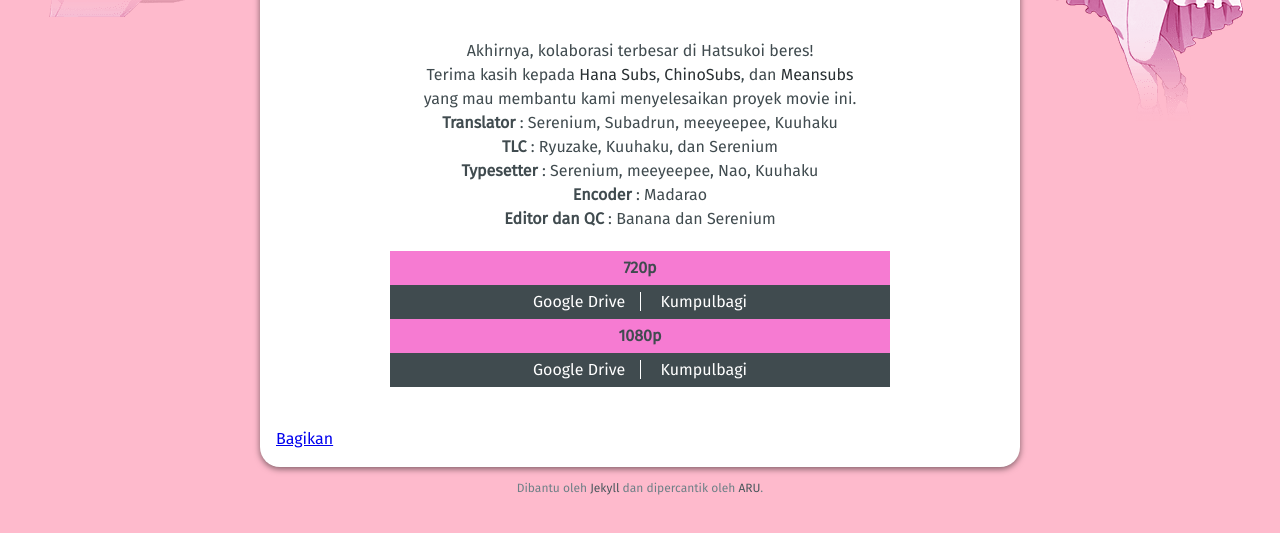
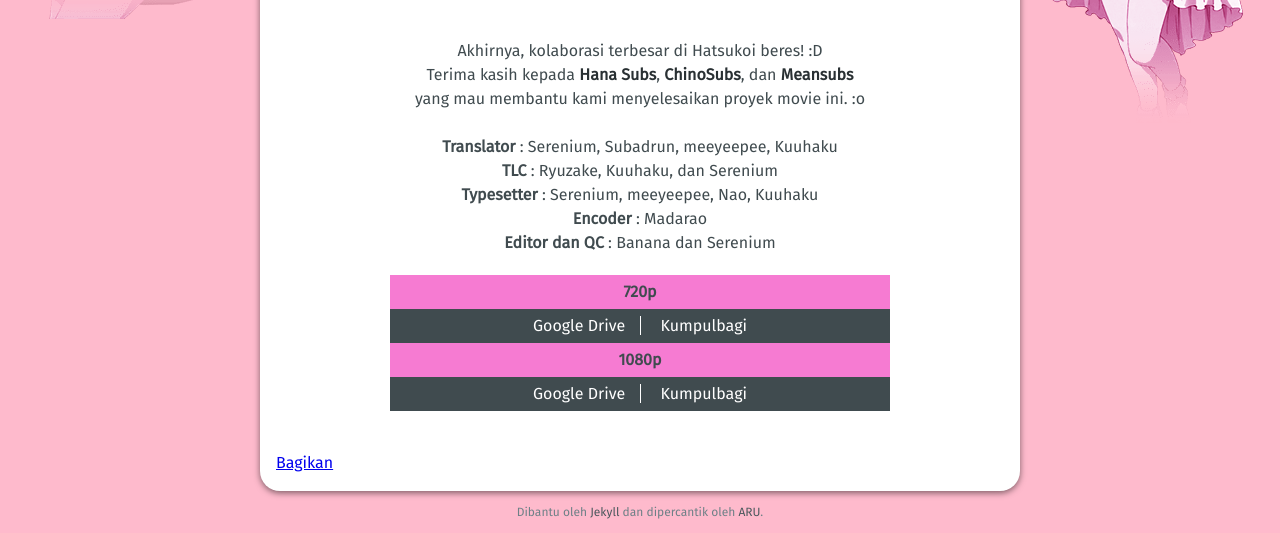
Before and after one commit to faishalirwn/hatsukoisubs, a Jekyll site: the page built from _posts/2017-07-16-kizu-iii-reiketsu-hen.html, in a window 1280 px wide, cut to the strip 497-1030 px from the top of the page. Built offline with Jekyll 4.4.1, drawn with Linux system fonts in a browser that asks for light colours; comment, search, counter and statistics services are not loaded; before the commit the page ends 1006 px from its top, so only the background shows below that.

```diff
--- a/_posts/2017-07-16-kizu-iii-reiketsu-hen.html
+++ b/_posts/2017-07-16-kizu-iii-reiketsu-hen.html
@@ -17,10 +17,10 @@ date: 2017-07-16 18:52:54 +07:00
 
 <img src="{{ page.thumb }}">
 
-<p>Akhirnya, kolaborasi terbesar di Hatsukoi beres!<br>
-Terima kasih kepada <a href="https://hana-subs.blogspot.com/">Hana Subs</a>, <a href="https://chinosubs.wordpress.com/">ChinoSubs</a>, dan <a href="http://meanmean.net/">Meansubs</a><br>
-yang mau membantu kami menyelesaikan proyek movie ini.<br>
-
+<p>Akhirnya, kolaborasi terbesar di Hatsukoi beres! :D<br>
+Terima kasih kepada <b><a href="https://hana-subs.blogspot.com/">Hana Subs</a></b>, <b><a href="https://chinosubs.wordpress.com/">ChinoSubs</a></b>, dan <b><a href="http://meanmean.net/">Meansubs</a></b><br>
+yang mau membantu kami menyelesaikan proyek movie ini. :o<br>
+<br>
 <b>Translator</b> : Serenium, Subadrun, meeyeepee, Kuuhaku<br>
 <b>TLC</b> : Ryuzake, Kuuhaku, dan Serenium<br>
 <b>Typesetter</b> : Serenium, meeyeepee, Nao, Kuuhaku<br>
```
